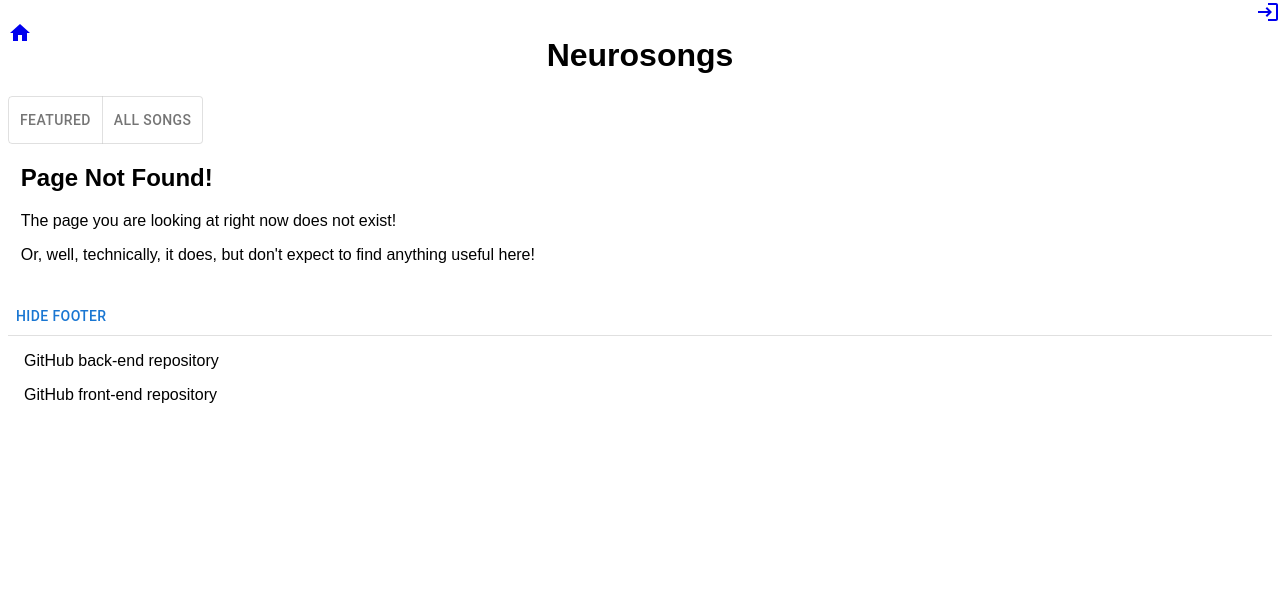
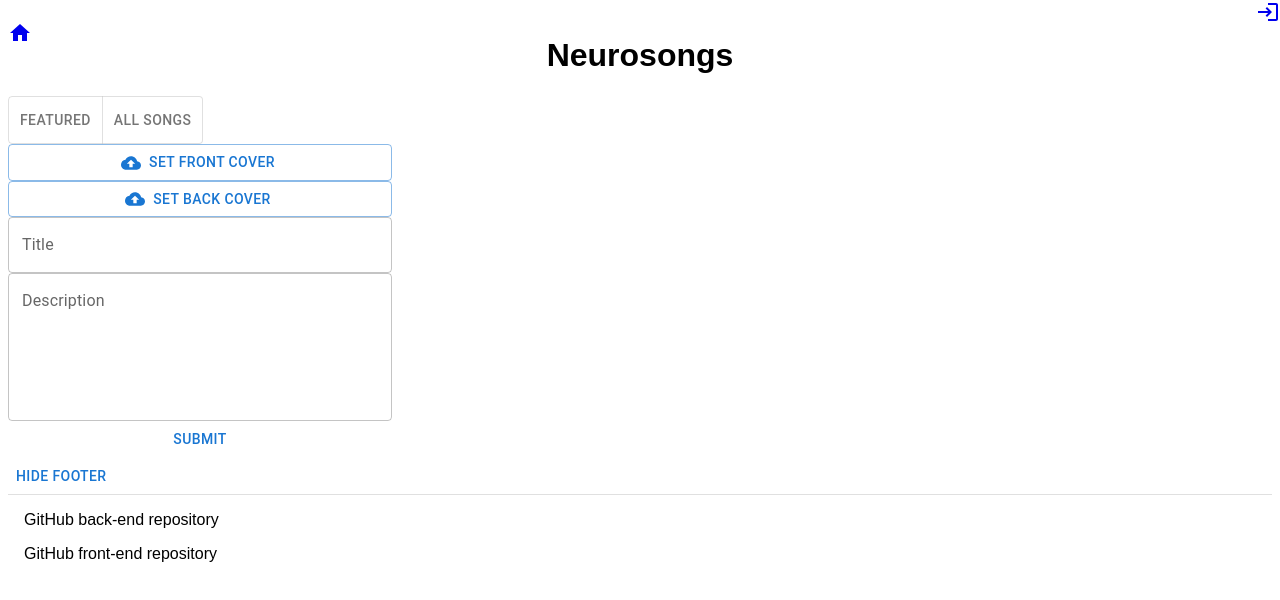
Before and after one commit to AlexMan123456/neurosongs-front-end, a React (Vite) app: page /albums/1/edit in a window 1280 px wide. Shown: the top 600 px of the page. Built offline with nearby package versions, Linux system fonts and the light colour scheme; no server answers.

Commit message:
Add ability to edit album data

```diff
--- a/src/App.jsx
+++ b/src/App.jsx
@@ -21,6 +21,7 @@ import AlbumSelector from "./components/songs/song-creation/AlbumSelector"
 import SongAdder from "./components/songs/song-creation/SongAdder"
 import Footer from "./components/Footer"
 import PageNotFound from "./components/errors/PageNotFound"
+import AlbumEditPage from "./components/albums/AlbumEditPage"
 
 function App() {
   return (<>
@@ -45,6 +46,7 @@ function App() {
       <Route path="/users/:user_id/albums/:album_id/songs/create" element={<SongAdder/>}/>
       <Route path="/users/:user_id/albums/create/set_album_covers/:album_id" element={<AlbumCoverEditor/>}/>
       <Route path="/users/:user_id/albums/create/add_songs/:album_id" element={<AlbumSongAdderPage/>}/>
+      <Route path="/albums/:album_id/edit" element={<AlbumEditPage/>}/>
       <Route path="/*" element={<PageNotFound/>}/>
     </Routes>
     <br/>
--- /dev/null
+++ b/src/components/albums/AlbumEditPage.jsx
@@ -0,0 +1,123 @@
+import { useContext, useEffect, useState } from "react"
+import { getAlbumById, patchAlbum } from "../../../api";
+import { useNavigate, useParams } from "react-router-dom";
+import Loading from "../Loading";
+import { UserContext } from "../../contexts/UserContext";
+import ForbiddenAccess from "../errors/ForbiddenAccess";
+import { Button, FormControl, TextField, Typography } from "@mui/material";
+import FileInput from "../styling/FileInput";
+import AlbumCoverInput from "./album-creation/AlbumCoverInput";
+import { ref, uploadBytes } from "firebase/storage";
+import { storage } from "../../firebase-config";
+import getAlbumCoverDirectory from "../../references/get-album-cover-directory";
+import wait from "../../utils/wait";
+
+function AlbumEditPage(){
+    const {album_id} = useParams();
+    const {signedInUser} = useContext(UserContext);
+    const [album, setAlbum] = useState({});
+    const [isLoading, setIsLoading] = useState(true);
+    const [error, setError] = useState("");
+
+    const [frontCover, setFrontCover] = useState(null);
+    const [backCover, setBackCover] = useState(null);
+
+    const [title, setTitle] = useState("");
+    const [description, setDescription] = useState("");
+
+    const navigate = useNavigate();
+
+    useEffect(() => {
+        setIsLoading(true);
+        getAlbumById(album_id).then((album) => {
+            setAlbum(album);
+            setTitle(album.title);
+            setDescription(album.description);
+            setFrontCover(album.front_cover_reference);
+            setBackCover(album.back_cover_reference);
+            setIsLoading(false);
+        }).catch((err) => {
+            setIsLoading(false);
+            setError("Error fetching album. Please try again later.")
+            return wait(4).then(() => {
+                setError("");
+            })
+        })
+    }, [])
+
+    async function handleSubmit(){
+        try {
+            setIsLoading(true);
+            if(!title){
+                setError("ERROR: Title cannot be blank. Please enter a title.");
+                return;
+            }
+
+            const data = {title};
+
+            if(description){
+                data.description = description;
+            }
+
+            if(frontCover !== null){
+                const frontCoverRef = ref(storage, getAlbumCoverDirectory({user_id: album.user_id, album_id, front_cover_reference: frontCover.name}, "front"));
+                await uploadBytes(frontCoverRef, frontCover);
+                data.front_cover_reference = frontCover.name;
+            }
+
+            if(backCover !== null){
+                const backCoverRef = ref(storage, getAlbumCoverDirectory({user_id: album.user_id, album_id, back_cover_reference: backCover.name}, "back"))
+                await uploadBytes(backCoverRef, backCover);
+                data.back_cover_reference = backCover.name;
+            }
+
+            await patchAlbum(album_id, data);
+            await wait(2);
+            navigate(`/users/${album.user_id}`);
+        } catch(err) {
+            setError("Error saving your edits. Please try again later.")
+            await wait(4);
+            setError("");
+        }
+
+
+    }
+
+    if(isLoading){
+        return <Loading/>
+    }
+
+    if(signedInUser.user_id !== album.user_id){
+        return <ForbiddenAccess/>
+    }
+
+    return (<FormControl>
+        <AlbumCoverInput
+            side="front"
+            setCover={setFrontCover}
+        />
+        <AlbumCoverInput
+            side="back"
+            setCover={setBackCover}
+        />
+        <TextField
+            label="Title"
+            value={title}
+            onChange={(event) => {setTitle(event.target.value)}}
+        />
+        <TextField
+            multiline
+            sx={{
+                minWidth: "30vw",
+            }}
+            minRows={5}
+            label="Description"
+            value={description}
+            onChange={(event) => {setDescription(event.target.value)}}
+        />
+        {error ? <p>{error}</p> : null}
+        <Button onClick={handleSubmit}>Submit</Button>
+    </FormControl>)
+}
+
+export default AlbumEditPage
--- a/src/components/albums/album-creation/AlbumCreator.jsx
+++ b/src/components/albums/album-creation/AlbumCreator.jsx
@@ -33,8 +33,6 @@ function AlbumCreator(){
         return postAlbum(data).then((album) => {
             setIsLoading(false);
             navigate(`${location.pathname}/set_album_covers/${album.album_id}`)
-            //navigate(`${location.pathname}/add_songs/${album.album_id}`)
-            //navigate(`/users/${user_id}`)
         }).catch((err) => {
             setIsLoading(false);
             setError("Error creating album. Please try again later.");
```
